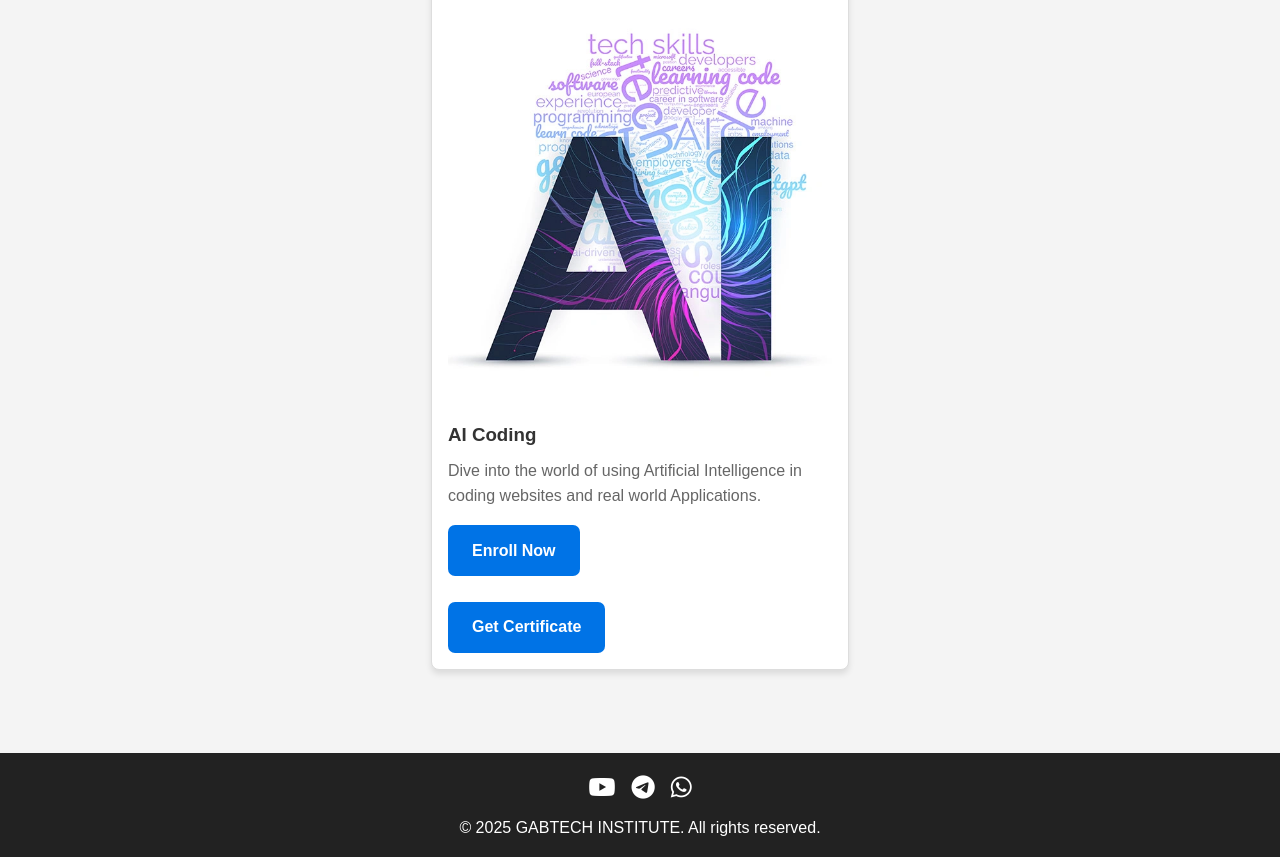
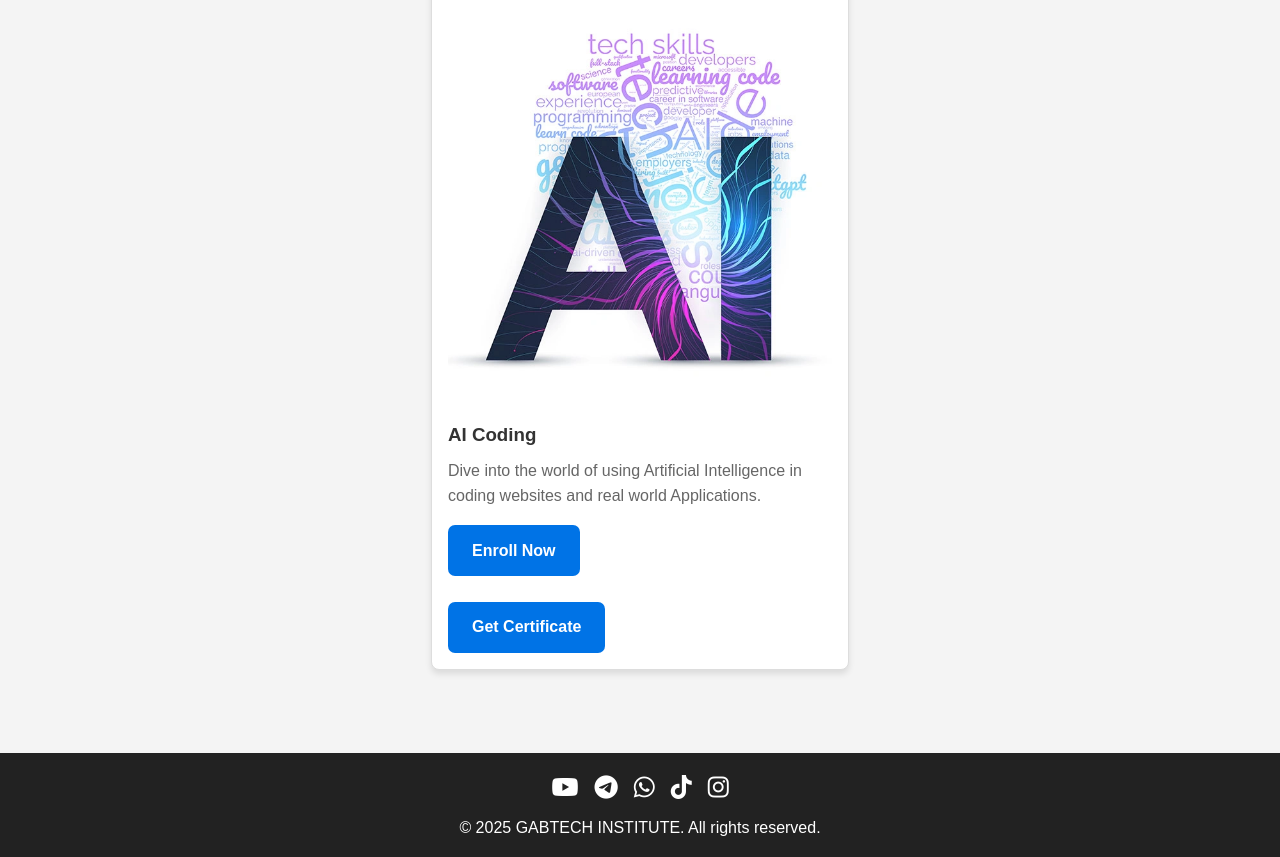
Before and after one commit to Gabtech2/GABTECH_INSTITUTE, a plain HTML site: page courses.html in a window 1280 px wide. Shown: the part 755-1612 px from the top of the page. Drawn offline with Linux system fonts and the light colour scheme.

Commit message:
Update courses.html

```diff
--- a/courses.html
+++ b/courses.html
@@ -74,9 +74,13 @@
   <footer>
     <div class="container">
       <div class="social-links">
-        <a href="https://www.youtube.com/@Shadow_Chronicles_Official"><i class="fab fa-youtube"></i></a>
-        <a href="https://t.me/web_dev_program2025"><i class="fab fa-telegram"></i></a>
-        <a href="https://chat.whatsapp.com/JgtVMD49pRiHEqq6OdE1Dw"><i class="fab fa-whatsapp"></i></a>
+    <a href="https://youtube.com/@gabtechinstitute?si=oAEbS3WC7AXyDmU8" target="_blank"><i class="fab fa-youtube"></i></a>
+        <a href="https://t.me/web_dev_program2025" target="_blank"><i class="fab fa-telegram"></i></a>
+        <a href="https://whatsapp.com/channel/0029Vb6QAZXCxoApYRiKwn0v" target="_blank"><i class="fab fa-whatsapp"></i></a>
+
+<a href="https://www.tiktok.com/@gabtech_concept?_t=ZS-8yZBlyvI1Pr&_r=1" target="_blank"><i class="fab fa-tiktok"></i></a>
+
+<a href="https://www.instagram.com/gabtech_institute?igsh=MWNpdzQ1M252b3kyOA==" target="_blank"><i class="fab fa-instagram"></i></a>
       </div>
 
             <p>&copy; 2025 GABTECH INSTITUTE. All rights reserved.</p>
```
